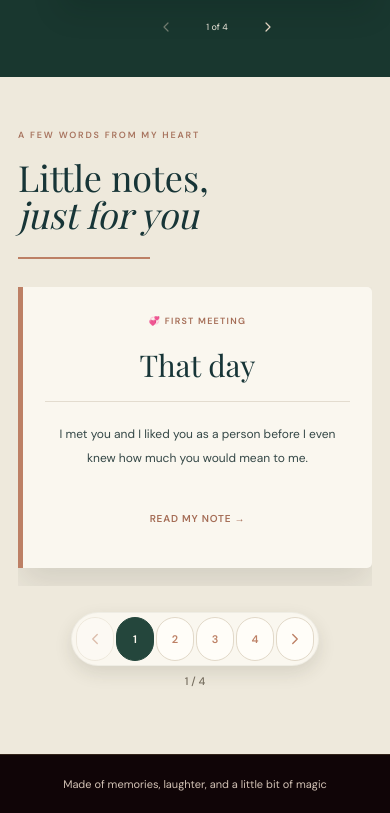
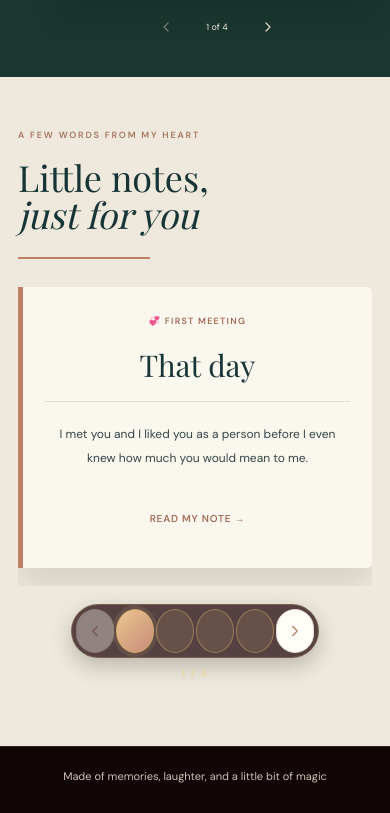
Before and after one commit to raghunathpradhaneice-cpu/Test, a plain HTML site: page for-you-always.html in a window 390 px wide. Shown: the part 2110-2923 px from the top of the page. Drawn offline with nearby package versions, Linux system fonts and the light colour scheme; a web font is replaced by a local one.

Commit message:
updated pagination icon

```diff
--- a/for-you-always.html
+++ b/for-you-always.html
@@ -2218,7 +2218,77 @@ footer {
     }
 
     .note-pagination {
-        gap: 16px;
+        display: flex;
+        flex-direction: column;
+        gap: 10px;
+        margin-top: 18px;
+    }
+
+    .note-pagination__controls {
+        display: inline-flex;
+        align-items: center;
+        justify-content: center;
+        gap: 10px;
+        width: fit-content;
+        padding: 6px 12px;
+        border: 1px solid rgba(211, 177, 109, .28);
+        border-radius: 999px;
+        background: rgba(31, 8, 13, .74);
+        box-shadow: 0 8px 22px rgba(0, 0, 0, .22), inset 0 0 10px rgba(211, 177, 109, .04);
+    }
+
+    .note-pagination__pages {
+        display: flex;
+        align-items: center;
+        justify-content: center;
+        gap: 8px;
+    }
+
+    .note-pagination__button {
+        min-width: 42px;
+        min-height: 42px;
+        padding: 0 12px;
+    }
+
+    .note-pagination__page {
+        min-width: 10px;
+        min-height: 10px;
+        width: 10px;
+        height: 10px;
+        padding: 0;
+        border: 1px solid rgba(211, 177, 109, .46);
+        border-radius: 50%;
+        background: rgba(211, 177, 109, .14);
+        color: transparent;
+        font-size: 0;
+        line-height: 0;
+        box-shadow: none;
+    }
+
+    .note-pagination__button:hover:not(:disabled) {
+        transform: none;
+        box-shadow: none;
+    }
+
+    .note-pagination__button:disabled {
+        opacity: .35;
+    }
+
+    .note-pagination__page[aria-current="page"] {
+        width: 12px;
+        height: 12px;
+        border-color: rgba(211, 177, 109, .9);
+        background: linear-gradient(135deg, #ebc78f, #c88a78);
+        box-shadow: 0 0 0 4px rgba(211, 177, 109, .12);
+    }
+
+    .note-pagination__status {
+        min-width: 0;
+        color: var(--story-gold-soft);
+        font-size: 10px;
+        font-weight: 600;
+        letter-spacing: .12em;
+        text-transform: uppercase;
     }
 }
 
@@ -2312,18 +2382,20 @@ footer {
     }
 
     .note-pagination__controls {
-        gap: 4px;
-        padding: 4px 6px;
+        gap: 6px;
+        padding: 5px 10px;
     }
 
     .note-pagination__pages {
-        gap: 3px;
+        gap: 5px;
     }
 
     .note-pagination__button {
-        min-width: 32px;
-        min-height: 44px;
-        padding: 0 6px;
+        min-width: 10px;
+        min-height: 10px;
+        width: 10px;
+        height: 10px;
+        padding: 0;
     }
 }
 
@@ -3594,7 +3666,7 @@ footer {
       const pageButton = document.createElement('button');
       pageButton.className = 'note-pagination__button note-pagination__page';
       pageButton.type = 'button';
-      pageButton.textContent = String(pageIndex + 1);
+      pageButton.textContent = '';
       pageButton.setAttribute('aria-label', `Show note ${pageIndex + 1}`);
       if (pageIndex === currentNotesPage) {
         pageButton.setAttribute('aria-current', 'page');
```
